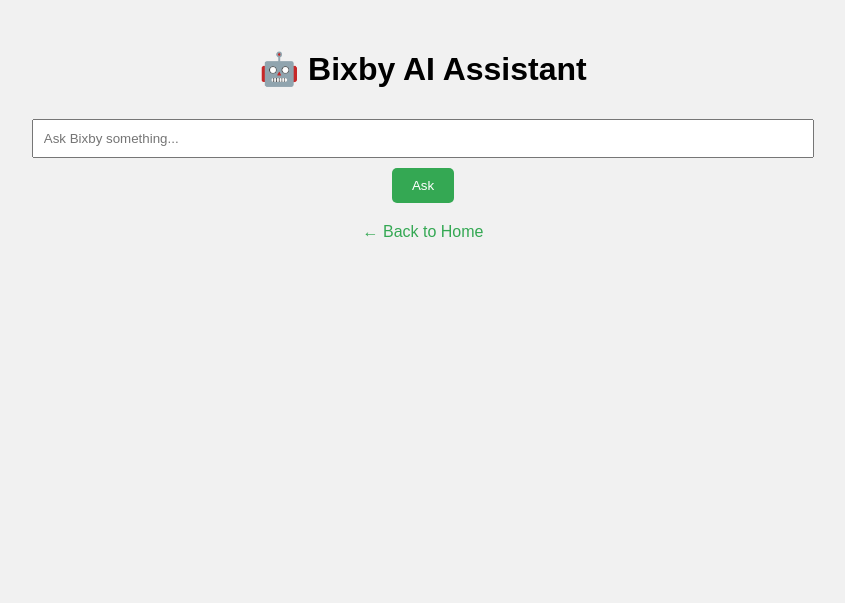
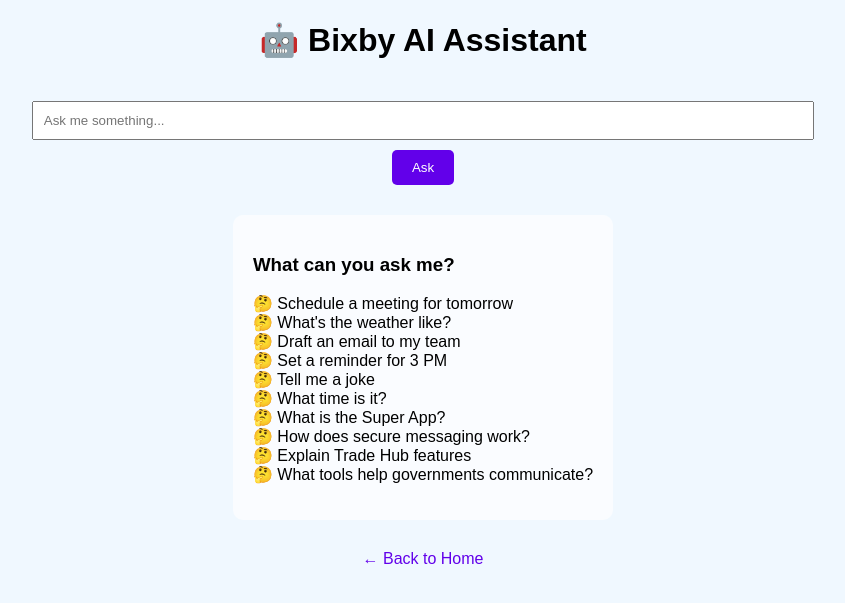
Before and after one commit to Sagrif/SamsungPQC, a Flask app: page /bixby in a window 1280 px wide. Shown: the top 603 px of the page, without its empty margins (217-1062 px from the left). Run offline with Flask 2, Linux system fonts and the light colour scheme.

Commit message:
Bixby aI INTEGRATION

```diff
--- a/templates/bixby.html
+++ b/templates/bixby.html
@@ -5,51 +5,87 @@
   <style>
     body {
       font-family: sans-serif;
-      background-color: #f1f1f1;
+      background-color: #f0f8ff;
       text-align: center;
     }
-    .container {
-      margin-top: 50px;
-    }
-    input[type="text"] {
+    input {
       width: 60%;
       padding: 10px;
-      margin-top: 10px;
+      margin-top: 20px;
     }
     button {
       padding: 10px 20px;
       margin-top: 10px;
-      background-color: #34a853;
+      background-color: #6200ea;
       color: white;
       border: none;
       border-radius: 5px;
+      cursor: pointer;
     }
     .response {
-      margin-top: 20px;
-      font-style: italic;
+      margin-top: 30px;
+      background-color: white;
+      display: inline-block;
+      padding: 20px;
+      border-radius: 10px;
+      box-shadow: 0 2px 4px rgba(0,0,0,0.1);
+    }
+    .examples {
+      margin-top: 30px;
+      padding: 20px;
+      background: #ffffffaa;
+      display: inline-block;
+      border-radius: 10px;
+      max-width: 600px;
+      text-align: left;
+      font-size: 16px;
+    }
+    .examples ul {
+      list-style: none;
+      padding-left: 0;
+    }
+    .examples li::before {
+      content: "🤔 ";
     }
     .back {
-      margin-top: 20px;
       display: block;
-      color: #34a853;
+      margin-top: 30px;
+      color: #6200ea;
       text-decoration: none;
     }
   </style>
 </head>
 <body>
-  <div class="container">
   <h1>🤖 Bixby AI Assistant</h1>
+
   <form method="post">
-      <input type="text" name="query" placeholder="Ask Bixby something..." />
-      <br><button type="submit">Ask</button>
+    <input name="query" type="text" placeholder="Ask me something..." required><br>
+    <button type="submit">Ask</button>
   </form>
+
+  <div class="examples">
+    <h3>What can you ask me?</h3>
+    <ul>
+      <li>Schedule a meeting for tomorrow</li>
+      <li>What's the weather like?</li>
+      <li>Draft an email to my team</li>
+      <li>Set a reminder for 3 PM</li>
+      <li>Tell me a joke</li>
+      <li>What time is it?</li>
+      <li>What is the Super App?</li>
+      <li>How does secure messaging work?</li>
+      <li>Explain Trade Hub features</li>
+      <li>What tools help governments communicate?</li>
+    </ul>
+  </div>
+
   {% if response %}
     <div class="response">
-        <strong>Response:</strong> {{ response }}
+      <strong>Answer:</strong><br>
+      {{ response }}
     </div>
   {% endif %}
+
   <a class="back" href="/">← Back to Home</a>
-  </div>
 </body>
 </html>
-<!--test123-->
```
Also changed, not shown: services/ai_assistant.py (+45 -6 lines). Lines whose indentation alone changed are shown as unchanged.
